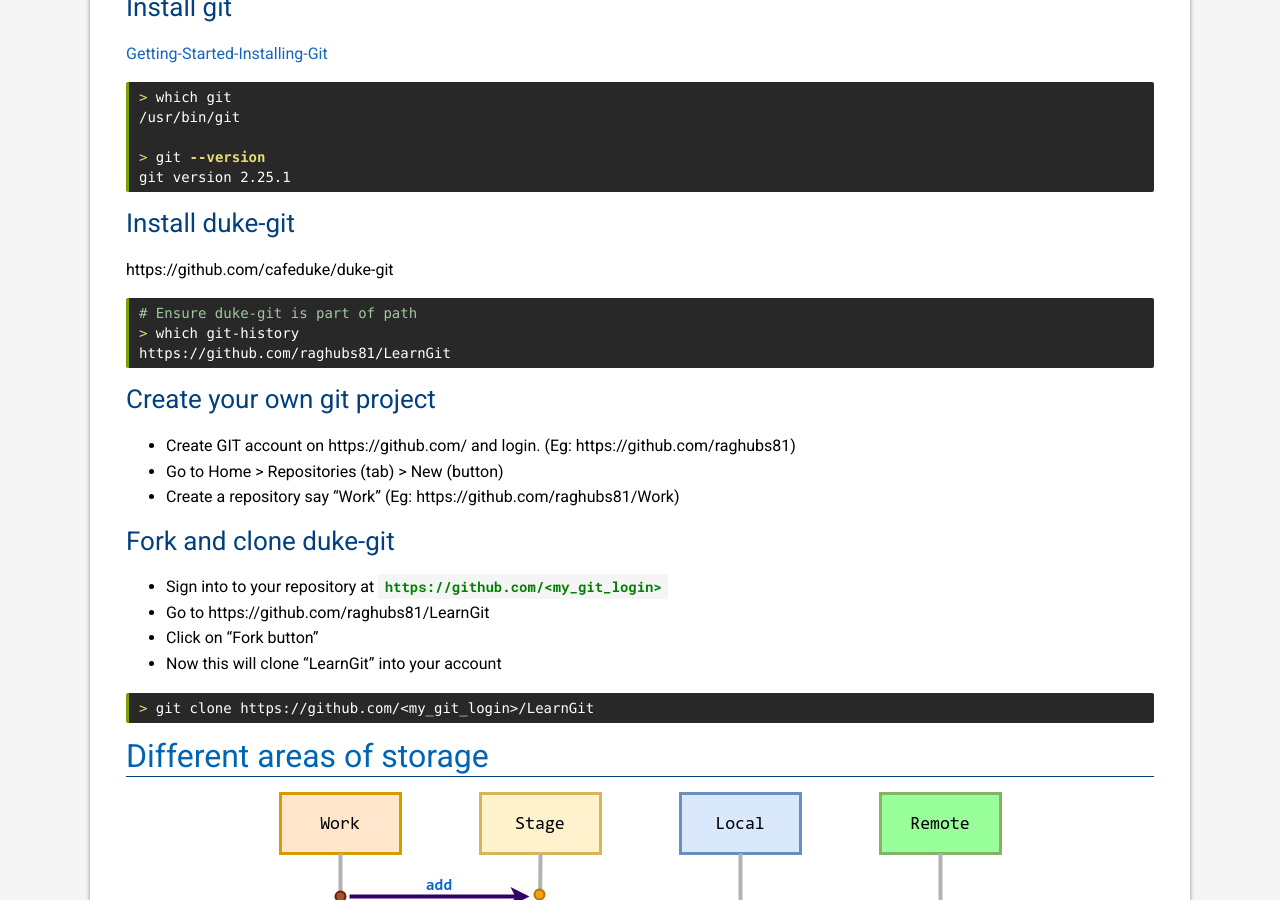
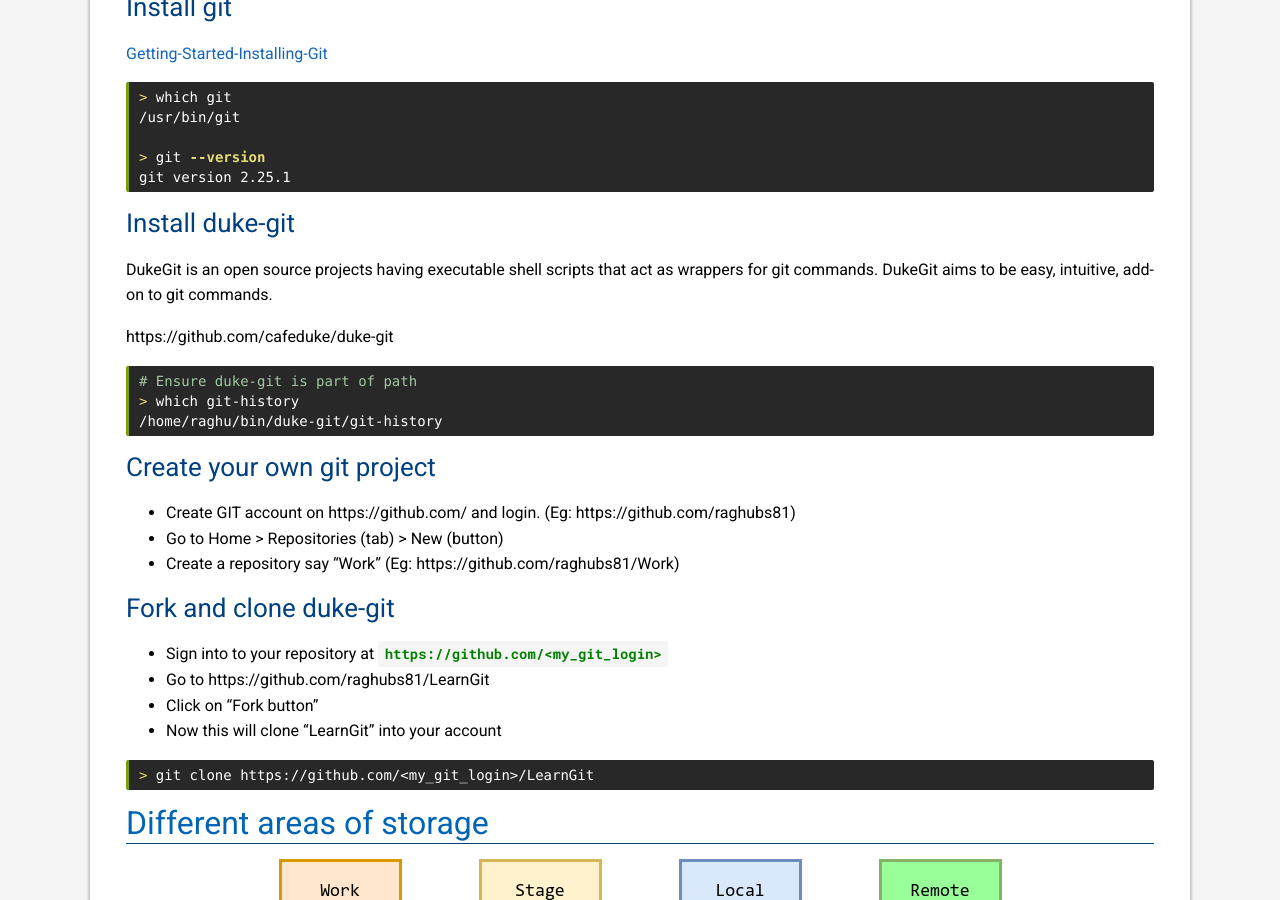
Before and after one commit to cafeduke/cafeduke.github.io, a Jekyll site: the page built from _posts/git/2020-11-12-git-essentials.md, in a window 1280 px wide and 900 px high, scrolled down 2623 px. Built offline with Jekyll 4.4.1, drawn with Linux system fonts in a browser that asks for light colours; nearby versions of some CDN libraries.

Commit message:
Review fix

````diff
--- a/_posts/git/2020-11-12-git-essentials.md
+++ b/_posts/git/2020-11-12-git-essentials.md
@@ -33,12 +33,14 @@
 ```
 ## Install duke-git
 
+DukeGit is an open source projects having executable shell scripts that act as wrappers for git commands. DukeGit aims to be easy, intuitive, add-on to git commands.
+
 https://github.com/cafeduke/duke-git
 
 ```bash
 # Ensure duke-git is part of path
 > which git-history
-https://github.com/raghubs81/LearnGit
+/home/raghu/bin/duke-git/git-history
 ```
 
 ## Create your own git project
````
Also changed, not shown: _posts/django/2021-04-27-drf.md (line endings or trailing spaces).
